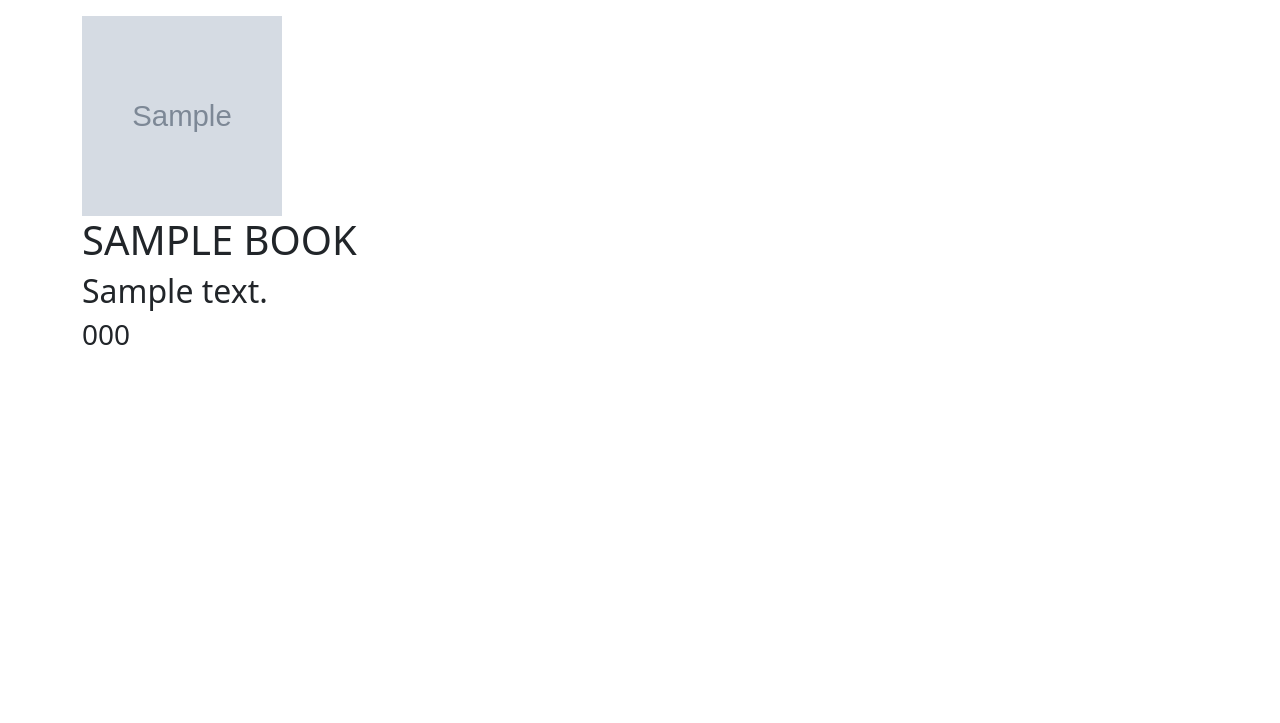
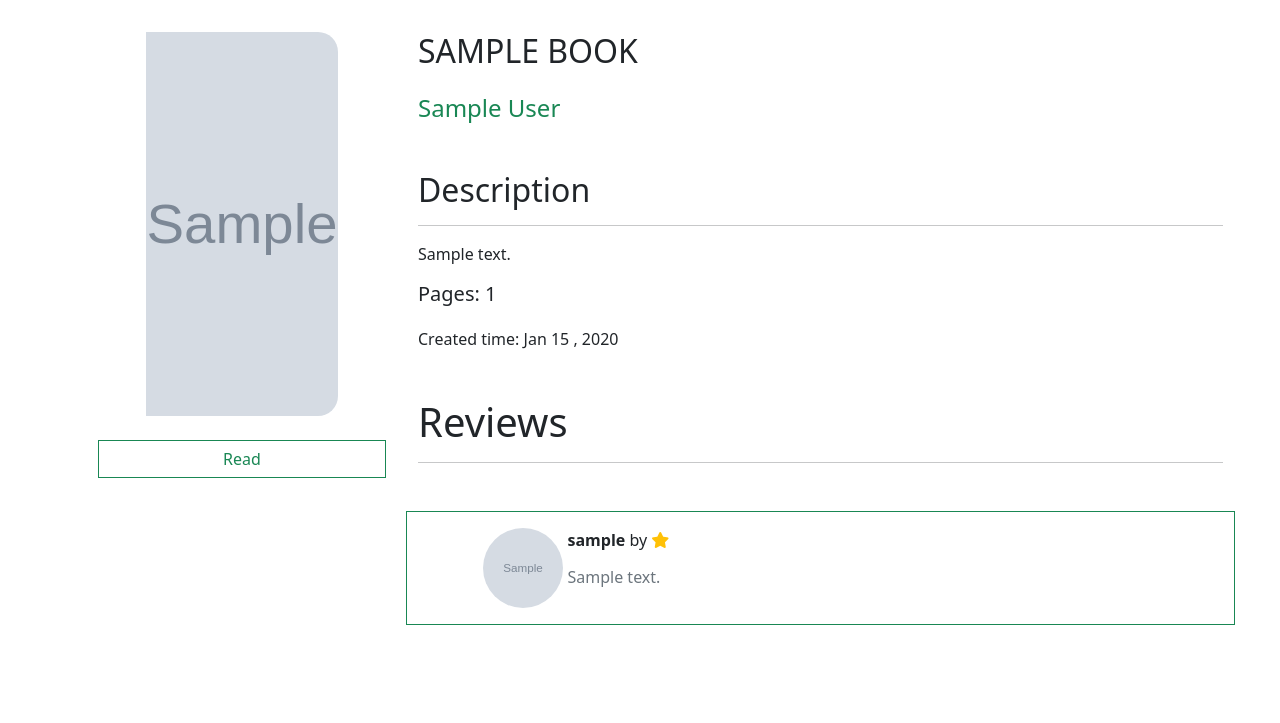
Before and after one commit to bilolbek1/django-goodreads_clone, a Django app: page /books/1 in a window 1280 px wide. Shown: the part 77-800 px from the top of the page. Run offline with Django 4.2, Linux system fonts and the light colour scheme; tables that the repository leaves empty hold one stand-in row (values such as "Sample post"); grey boxes marked "Sample" are stand-in pictures.

Commit message:
books review

```diff
--- a/books/models.py
+++ b/books/models.py
@@ -1,4 +1,6 @@
 from django.db import models
+from django.utils import timezone
+
 from users.models import CustomUser
 from django.core.validators import MinValueValidator, MaxValueValidator
 
@@ -8,7 +10,8 @@ class Book(models.Model):
     description = models.TextField()
     isbn = models.CharField(max_length=17)
     books_picture = models.ImageField(default='default_book.png')
-
+    pages = models.IntegerField(null=True)
+    craeted_time = models.DateTimeField(auto_now_add=True, null=True)
 
     def __str__(self):
         return self.title.upper()
@@ -34,6 +37,7 @@ class Review(models.Model):
     book_id = models.ForeignKey(Book, on_delete=models.CASCADE)
     review_text = models.TextField()
     star_given = models.IntegerField(validators=[MinValueValidator(1), MaxValueValidator(5)])
+    created_time = models.DateTimeField(auto_now_add=True, null=True)
 
     def __str__(self):
         return self.review_text.capitalize()
--- a/books/templates/book_detail.html
+++ b/books/templates/book_detail.html
@@ -1,10 +1,111 @@
 {% extends 'base.html' %}
 {% load static %}
+
+<style>
+#img-fluid{
+    width: 15vw;
+    height: 30vw;
+    border-radius: 0 20px 20px 0px;
+    object-fit: cover;
+}
+#img-con{
+    height: 100vh;
+}
+#detail_con{
+    margin-left: 25vw;
+}
+</style>
 {% block content %}
 
-<img class="book_pic" src="{{ book.books_picture.url }}" alt="book_picture">
-<h1>{{ book.title.upper }}</h1>
-<h2>{{ book.description }}</h2>
-<h3>{{ book.isbn }}</h3>
+<div class="container">
+        <div class="row">
+            <div id="img-con" class="col-3 position-fixed p-3 d-flex flex-column ">
+                <img id="img-fluid" class="img-fluid ms-5 mb-4 " src="{{ book.books_picture.url }}" alt="">
+
+                <button style="border-radius: 0" class="btn btn-outline-success ">Read</button>
+            </div>
+
+            <div id="detail_con" class="col-9 p-3">
+                <h2 class="mb-4">{{ book.title.upper }}</h2>
+                {% for i in author_books  %}
+                <h4 class="mb-5 text-success">{{ i.author.first_name }} {{ i.author.last_name }}</h4>
+                {% endfor %}
+
+                <h2>Description</h2>
+                <hr>
+                <p>{{ book.description }}</p>
+
+                <h5 class="mb-4">Pages: {{ book.pages }}</h5>
+                <h6 class="mb-5">Created time: {{ book.craeted_time| date:'M d , Y' }}</h6>
+
+                <h1>Reviews</h1>
+                <hr class="mb-5">
+
+            {% for i in book.review_set.all %}
+
+                <div class="row border border-success p-3 mb-4 ">
+                    <div class="col-2 d-flex ">
+                        <img style="width: 80px; height: 80px; object-fit: cover;
+                            border-radius: 50%" class="ms-5 comment_pic" src="{{ i.user_id.profile_picture.url }}">
+                            </div>
+                    <div class="col-6">
+                        <p><b>{{ i.user_id.username }} </b>by
+                         {% if i.star_given == 5 %}
+                    <i class="fa-solid text-warning fa-star"></i>
+                    <i class="fa-solid text-warning fa-star"></i>
+                    <i class="fa-solid text-warning fa-star"></i>
+                    <i class="fa-solid text-warning fa-star"></i>
+                    <i class="fa-solid text-warning fa-star"></i>
+                {% endif %}
+                {% if i.star_given == 4 %}
+                    <i class="fa-solid text-warning fa-star"></i>
+                    <i class="fa-solid text-warning fa-star"></i>
+                    <i class="fa-solid text-warning fa-star"></i>
+                    <i class="fa-solid text-warning fa-star"></i>
+                {% endif %}
+                {% if i.star_given == 3 %}
+                    <i class="fa-solid text-warning fa-star"></i>
+                    <i class="fa-solid text-warning fa-star"></i>
+                    <i class="fa-solid text-warning fa-star"></i>
+                {% endif %}
+                {% if i.star_given == 2 %}
+                    <i class="fa-solid text-warning fa-star"></i>
+                    <i class="fa-solid text-warning fa-star"></i>
+                {% endif %}
+                {% if i.star_given == 1 %}
+                    <i class="fa-solid text-warning fa-star"></i>
+                {% endif %}</p>
+
+                <h6 class="text-secondary">{{ i.review_text }}</h6>
+                    </div>
+
+
+
+
+                </div>
+
+
+
+
+
+
+            {% endfor %}
+
+            </div>
+
+        </div>
+
+
+
+
+
+
+    </div>
+
+
+
+
+
+
 
 {% endblock content %}
--- a/books/views.py
+++ b/books/views.py
@@ -5,14 +5,16 @@ from django.shortcuts import render
 from django.views import View
 from django.views.generic import ListView
 
-from .models import Book
+from .models import Book, AuthorBook
 
 
 class BookDetailView(View):
     def get(self, request, id):
         book = Book.objects.get(id=id)
+        author_books = AuthorBook.objects.filter(book=book)
         context = {
-            'book': book
+            'book': book,
+            'author_books': author_books,
         }
         return render(request, 'book_detail.html', context)
 
--- a/static/css/main.css
+++ b/static/css/main.css
@@ -48,3 +48,15 @@
 .shadow{
     box-shadow: 15px 15px 15px 20px #AA77FF;
 }
+#img-fluid{
+    width: 15vw;
+    height: 30vw;
+    border-radius: 0 20px 20px 0px;
+    object-fit: cover;
+}
+#img-con{
+    height: 100vh;
+}
+#detail_con{
+    margin-left: 25vw;
+}
```
Also changed, not shown: books/templates/book_list.html (+4 -5 lines).
